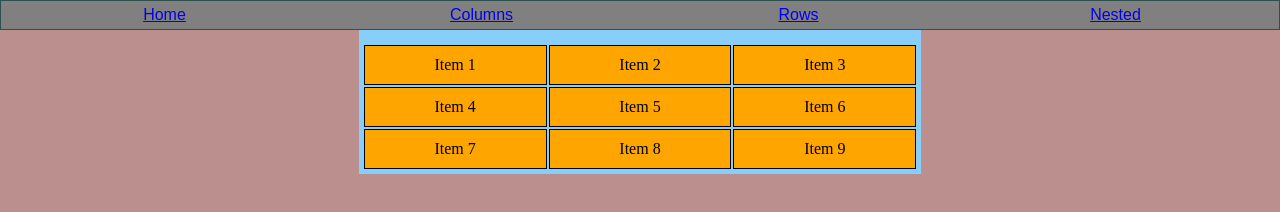
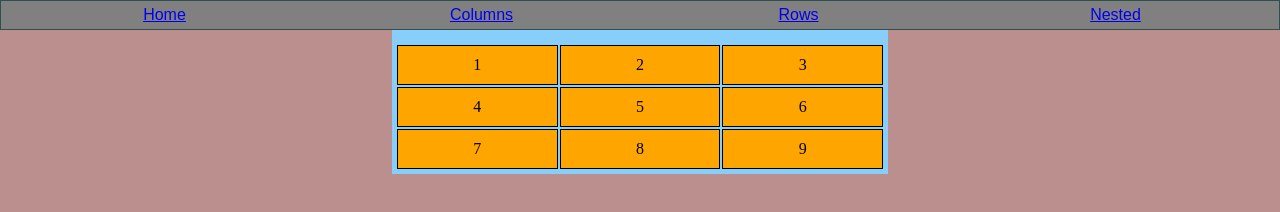
Before and after one commit to ms-dariyansim-xo/ASSIGNMENT-7, a plain HTML site: page page_3.html in a window 1280 px wide. Drawn offline with Linux system fonts and the light colour scheme.

Commit message:
Update page_3.html

```diff
--- a/page_3.html
+++ b/page_3.html
@@ -19,17 +19,17 @@
 <div id="container">
     <div id="middle-column">
         <div class="item-holder">
-            <div class="item">Item 1</div>
-            <div class="item">Item 2</div>
-            <div class="item">Item 3</div>
+            <div class="item">1</div>
+            <div class="item">2</div>
+            <div class="item">3</div>
 
-            <div class="item">Item 4</div>
-            <div class="item">Item 5</div>
-            <div class="item">Item 6</div>
+            <div class="item">4</div>
+            <div class="item">5</div>
+            <div class="item">6</div>
 
-            <div class="item">Item 7</div>
-            <div class="item">Item 8</div>
-            <div class="item">Item 9</div>
+            <div class="item">7</div>
+            <div class="item">8</div>
+            <div class="item">9</div>
         </div>
 
     </div>
```
